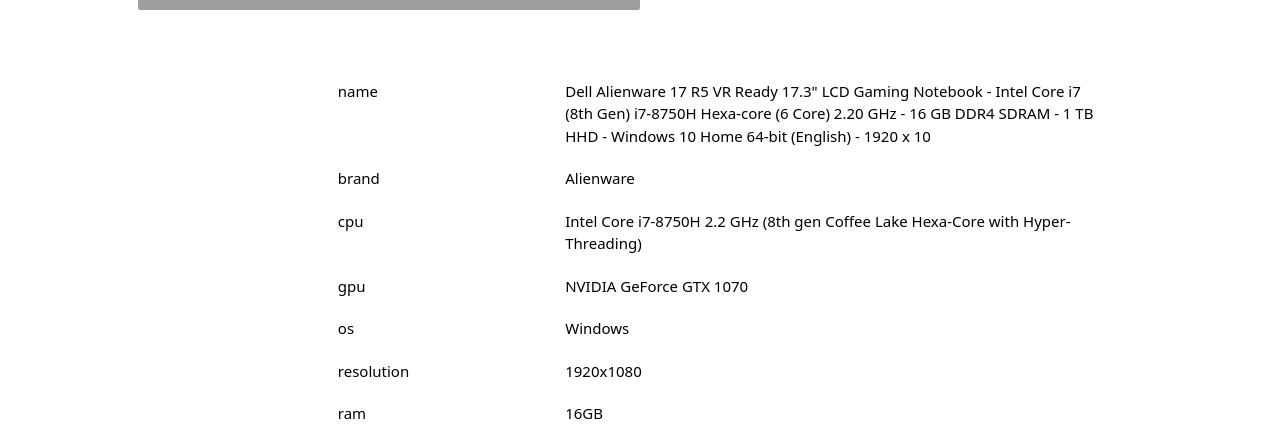
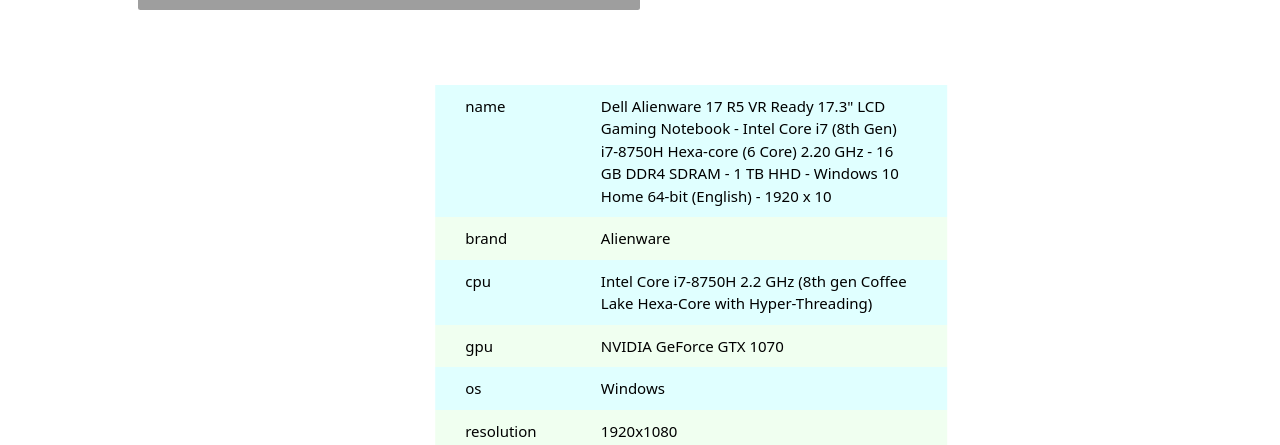
Before and after one commit to awareness481/Next-Store-with-TailwindCSS, a Next.js app: page /laptop/26132 in a window 1280 px wide. Shown: the part 507-952 px from the top of the page. Built offline with nearby package versions, Linux system fonts and the light colour scheme; data requests are answered from the project's data file; grey boxes are pictures that could not be loaded; what @tailwindcss/custom-forms would draw is missing.

Commit message:
improved laptopdescription styling

```diff
--- a/components/LaptopDescription.js
+++ b/components/LaptopDescription.js
@@ -14,10 +14,10 @@
 
 
   return (
-    <div className={`${style.description} w-9/10 md:w-3/5 flex flex-col justify-center`}>
+    <div className={`${style.description} w-9/10 md:w-2/5 flex flex-col justify-center py-6`}>
       {
         mapItems().map((item) => (
-          <div className={`w-full flex flex-row py-4 px-2 justify-center text-2xl`}>
+          <div className={`w-full flex flex-row py-4 px-12 justify-center text-2xl`}>
             <span className='type mx-auto flex-grow'>{item[0]}</span>
             <span className={`${style.value} w-9/10 block text-left`}>{item[1]}</span>
           </div>
--- a/components/LaptopDescription.module.css
+++ b/components/LaptopDescription.module.css
@@ -1,5 +1,13 @@
 .description {
     margin: 0 auto;
+}
+
+.description div:nth-child(even) {
+    background-color: honeydew;
+}
+
+.description div:nth-child(odd) {
+    background-color: lightcyan;
 }
 
 .value {
```
